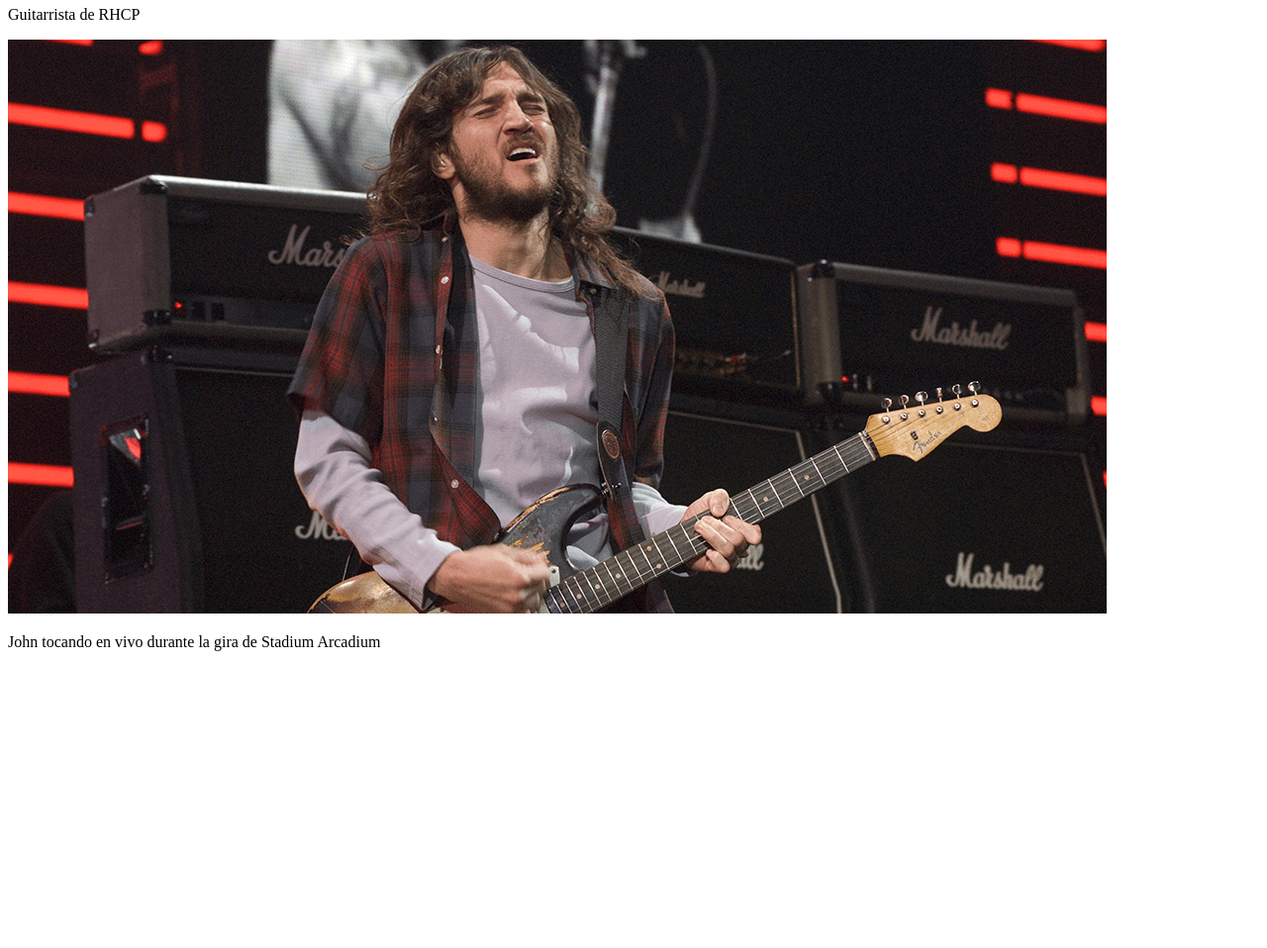
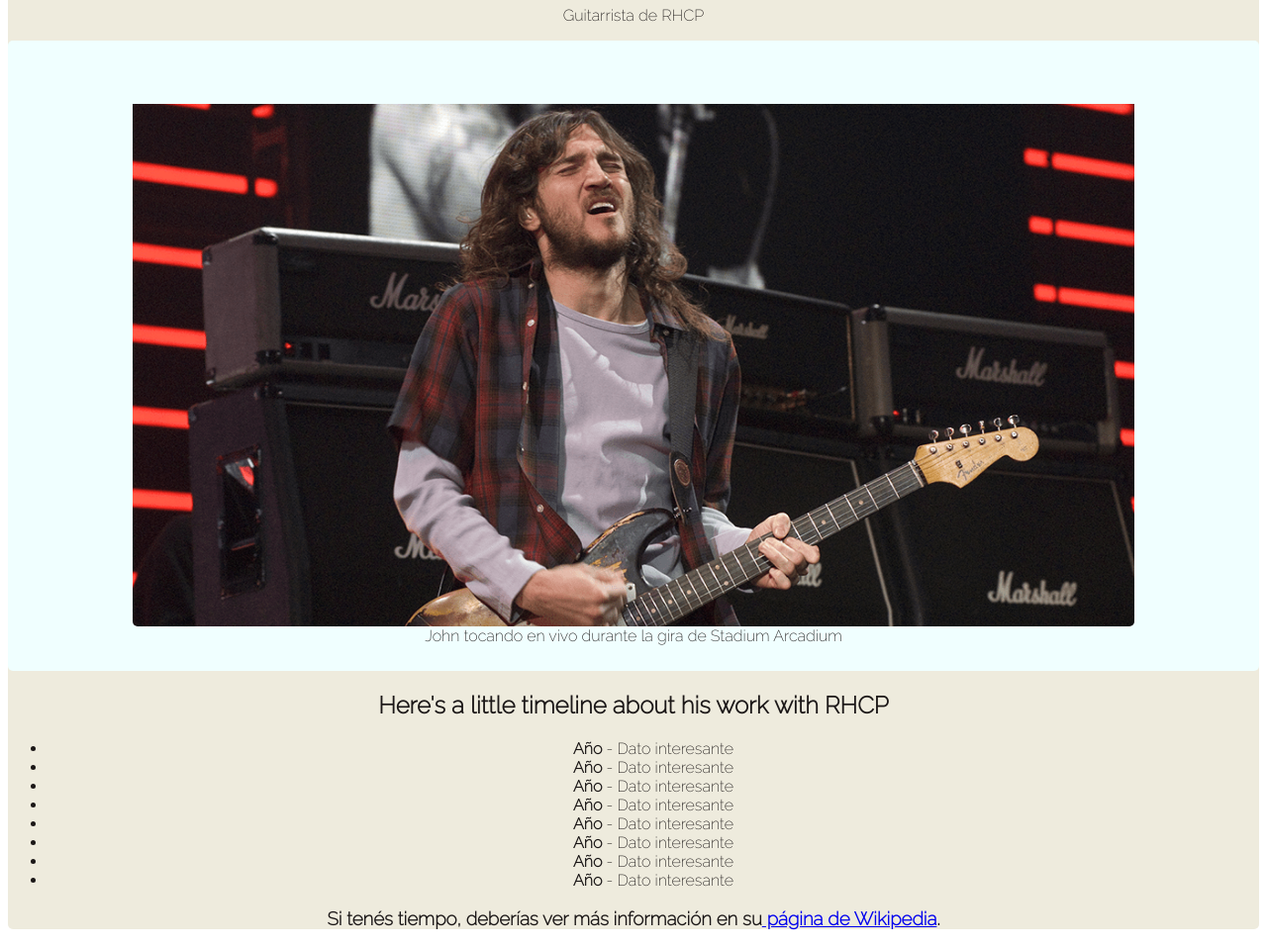
Before and after one commit to rodrigo-valdez/freecodecamp-respweb-1Tribute, a plain HTML site: page index.html in a window 1280 px wide. Shown: the part 74-1032 px from the top of the page at 99% size. Before the commit the page ends 800 px from the top, so only its background shows below. Drawn offline with Linux system fonts and the light colour scheme.

Commit message:
Agregado template y primer css

```diff
--- a/index.html
+++ b/index.html
@@ -3,6 +3,8 @@
     <head>
         <title>John Frusciante's tribute page</title>
         <link rel="stylesheet" href="style_tribute.css" type="text/css">
+        <link rel="preconnect" href="https://fonts.gstatic.com">
+        <link href="https://fonts.googleapis.com/css2?family=Raleway:wght@200&display=swap" rel="stylesheet">
     </head>
     <body>
         <div id="main">
@@ -12,7 +14,22 @@
                 <img id="image" src="image/JF_main.png">
                 <p id="img-caption">John tocando en vivo durante la gira de Stadium Arcadium</p>
             </div>
-
+            <div id="tribute-info">
+                <h2>Here's a little timeline about his work with RHCP</h2>
+                <p>
+                    <ul>
+                        <li><strong>Año</strong> - Dato interesante</li>
+                        <li><strong>Año</strong> - Dato interesante</li>
+                        <li><strong>Año</strong> - Dato interesante</li>
+                        <li><strong>Año</strong> - Dato interesante</li>
+                        <li><strong>Año</strong> - Dato interesante</li>
+                        <li><strong>Año</strong> - Dato interesante</li>
+                        <li><strong>Año</strong> - Dato interesante</li>
+                        <li><strong>Año</strong> - Dato interesante</li>
+                    </ul>
+                </p>
+                <h3>Si tenés tiempo, deberías ver más información en su<a href="#"> página de Wikipedia</a>.</h3>
+            </div>
 
         </div>
     </body>
--- a/style_tribute.css
+++ b/style_tribute.css
@@ -0,0 +1,31 @@
+body {
+    font-family: 'Raleway', sans-serif;
+    color: #1b1717;
+}
+
+#main {
+    background-color: #eeebdd;
+    border-radius: 5px;
+    text-align: center;
+}
+
+#img-div {
+    background-color: azure;
+    border-radius: 5px;
+
+}
+
+#image {
+    display: block;
+    margin: auto;
+    width: 80%;
+    height: auto;
+    padding-top: 5vmax;
+    border-radius: 5px;
+
+}
+
+#img-caption {
+    margin-top: 0;
+    padding-bottom: 2vmax;
+}
```
